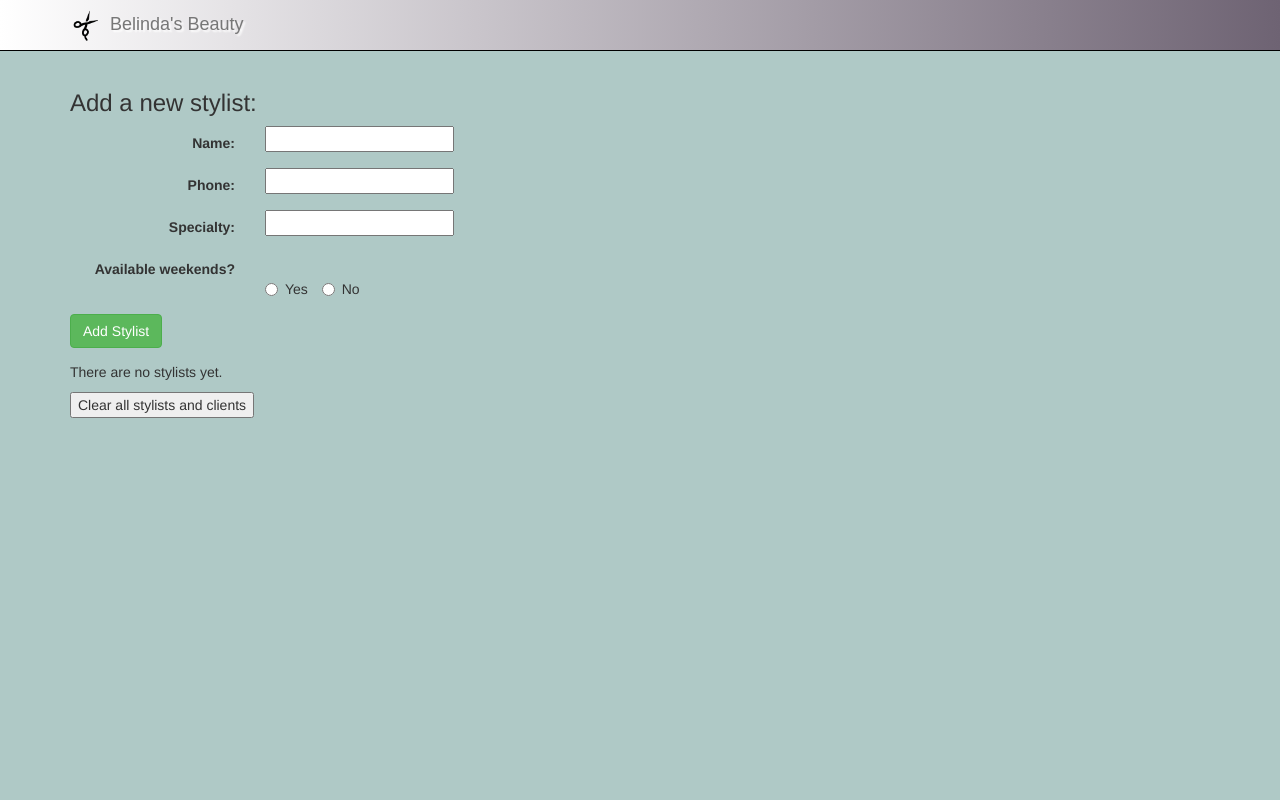
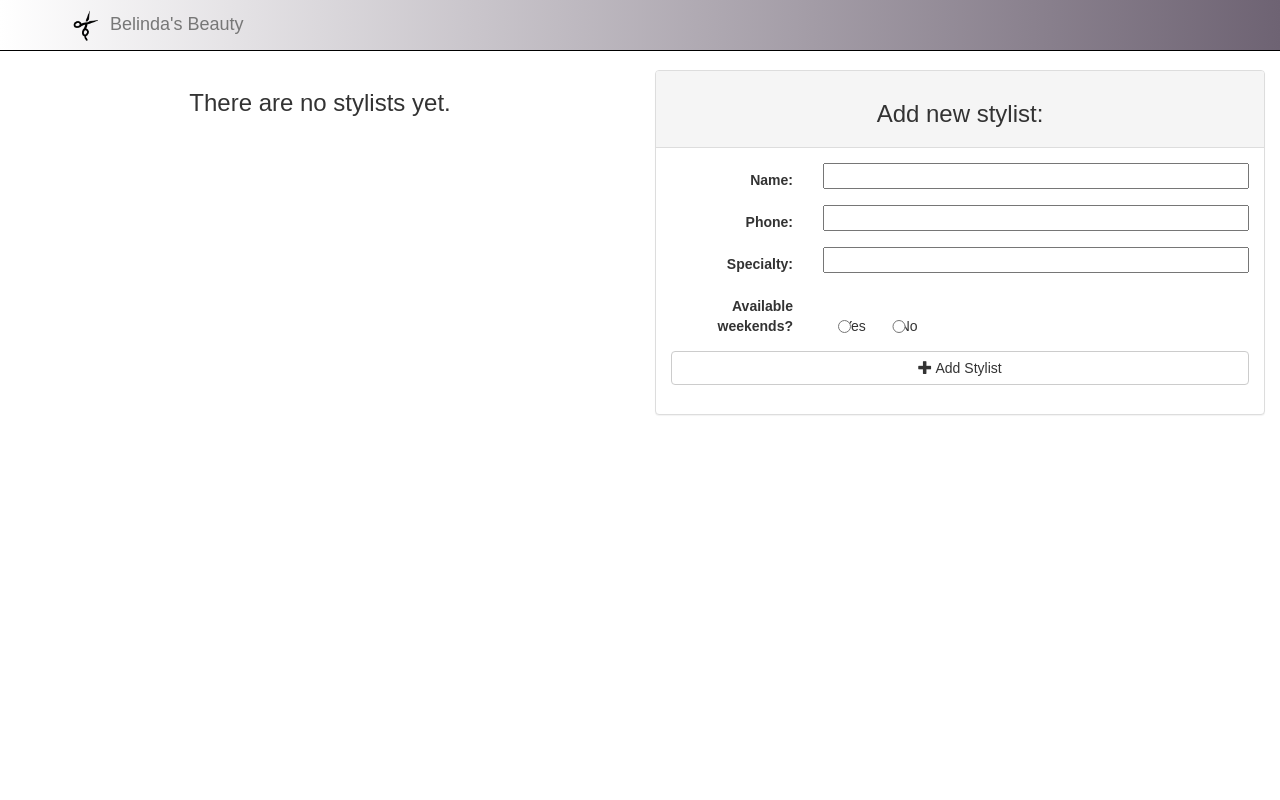
Before and after one commit to ashlinaronin/hair-salon, a PHP site: template views/index.html.twig in a window 1280 px wide. Run offline with PHP 8.4, Linux system fonts and the light colour scheme; the template is opened without the code that fills it, so the values that code supplies are empty; some libraries are stand-ins or nearby versions.

Commit message:
Add styles to client.html.twig

```diff
--- a/views/index.html.twig
+++ b/views/index.html.twig
@@ -10,7 +10,7 @@
             <div class="container">
                 <div class="navbar-header">
                     <a class="navbar-brand" href="/">
-                        <img alt="Salon" src="img/scissors-icon.png" id="scissors">
+                        <img alt="Salon" src="/img/scissors-icon.png" id="scissors">
                         <span id="belinda">Belinda's Beauty</span>
                     </a>
                 </div>
@@ -19,56 +19,79 @@
         <!-- end nav -->
 
 
-        <div class="container">
-            <h3>Add a new stylist:</h3>
+        <div class="container-fluid">
+            <div class="row">
+                <div class="col-sm-6">
+                    {% if stylists is not empty %}
 
+                        <div class="panel panel-default" id="stylists">
+                            <div class="panel-heading">
+                                <h3>Stylists</h3>
+                            </div>
+                            <div class="panel-body">
+                                <div class="list-group">
+                                    {% for stylist in stylists %}
+                                        <a class="list-group-item" href="/stylists/{{ stylist.getId }}">{{ stylist.getName }}</a></li>
+                                    {% endfor %}
+                                </div>
+
+                                <form action="/" method="post">
+                                    <input name="_method" type="hidden" value="delete">
+                                    <button type="submit" class="btn btn-danger">Clear all</button>
+                                </form>
+                            </div>
+                        </div>
+
+                    {% else %}
+                        <h3>There are no stylists yet.</h3>
+                        <br />
+                    {% endif %}
+                </div>
+                <!-- new stylist form -->
+
+                    <div class="col-sm-6">
+                        <div class="panel panel-default" id="stylist-form">
+                            <div class="panel-heading">
+                                <h3>Add new stylist:</h3>
+                            </div>
+                            <div class="panel-body">
                                 <form action="/stylists" class="form-horizontal" method="post">
                                     <div class="form-group">
-                    <label class="control-label col-sm-2" for="name">Name:</label>
-                    <div class="col-sm-10">
+                                        <label class="control-label col-sm-3" for="name">Name:</label>
+                                        <div class="col-sm-9">
                                             <input id="name" name="name" type="text" required>
                                         </div>
                                     </div>
                                     <div class="form-group">
-                    <label class="control-label col-sm-2" for="phone">Phone:</label>
-                    <div class="col-sm-10">
+                                        <label class="control-label col-sm-3" for="phone">Phone:</label>
+                                        <div class="col-sm-9">
                                             <input id="phone" name="phone" type="number" maxlength="10" required>
                                         </div>
                                     </div>
                                     <div class="form-group">
-                    <label class="control-label col-sm-2" for="specialty">Specialty:</label>
-                    <div class="col-sm-10">
+                                        <label class="control-label col-sm-3" for="specialty">Specialty:</label>
+                                        <div class="col-sm-9">
                                             <input id="specialty" name="specialty" type="text" required>
                                         </div>
                                     </div>
                                     <div class="form-group">
-                    <label class="control-label col-sm-2" for='weekends'>Available weekends?</label>
+                                        <label class="control-label col-sm-3" for='weekends'>Available weekends?</label>
                                             <br>
-                    <div class="col-sm-10">
+                                        <div class="col-sm-9">
                                             <label class="radio-inline"><input type="radio" name="weekends" value="1" required>Yes</label>
                                             <label class="radio-inline"><input type="radio" name="weekends" value="0" required>No</label>
                                         </div>
 
                                     </div>
-
-                <button type="submit" class="btn btn-success">Add Stylist</button>
+                                    <button type="submit" class="btn btn-default btn-md" id="add_stylist">
+                                        <span class="glyphicon glyphicon-plus" aria-hidden="true"></span> Add Stylist
+                                    </button>
                                 </form>
-
-            {% if stylists is not empty %}
-                    <p>Belinda's Celebrated Stylists</p>
-                    <ul>
-                        {% for stylist in stylists %}
-                            <li><a href="/stylists/{{ stylist.getId }}">{{ stylist.getName }}</a></li>
-                        {% endfor %}
-                    </ul>
-            {% else %}
-                <p>There are no stylists yet.</p>
-            {% endif %}
-
-            <form action="/" method="post">
-                <input name="_method" type="hidden" value="delete">
-                <button type="submit">Clear all stylists and clients</button>
-            </form>
+                            </div>
+                        </div>
+                    </div>
+                    <!-- end new stylist form -->
+            </div>
         </div>
     </body>
 </html>
--- a/web/styles/styles.css
+++ b/web/styles/styles.css
@@ -1,19 +1,51 @@
 body {
     /*background-image: url("../img/francoise.jpg");*/
-    background-color: rgb(175, 201, 198);
+    /*background-color: rgb(175, 201, 198);*/
     background-size: 100% 100%;
     padding-top: 70px;
+    font-family: "Avenir", sans-serif;
 }
+
+button {
+    width: 100%;
+    display: block;
+}
+
+h3 {
+    /*background-color: #2f2f2f;*/
+    /*font-weight: bolder;*/
+    text-align: center;
+}
+
+input {
+    width: 100%;
+}
+
+/*.col-md-6 {
+    align-items: center;
+}*/
+
 .navbar {
     background: linear-gradient(to right, rgb(255, 255, 255), rgb(110,99,115));
-    text-shadow: 2px 2px 2px #ffffff;
+    /*text-shadow: 2px 2px 2px #ffffff;*/
     font-size: 20px;
-    font-family: fantasy;
     border-color: black;
 }
 
 .navbar-brand {
     padding: 5px 10px 5px 10px;
+    /*font-family: "Noteworthy";*/
+
+}
+
+
+
+/*#stylists {
+    width: 50%;
+}*/
+
+#add_stylist {
+    text-align: center;
 }
 
 #scissors {
```
Also changed, not shown: views/stylist.html.twig (+45 -24 lines). Lines whose indentation alone changed are shown as unchanged.
